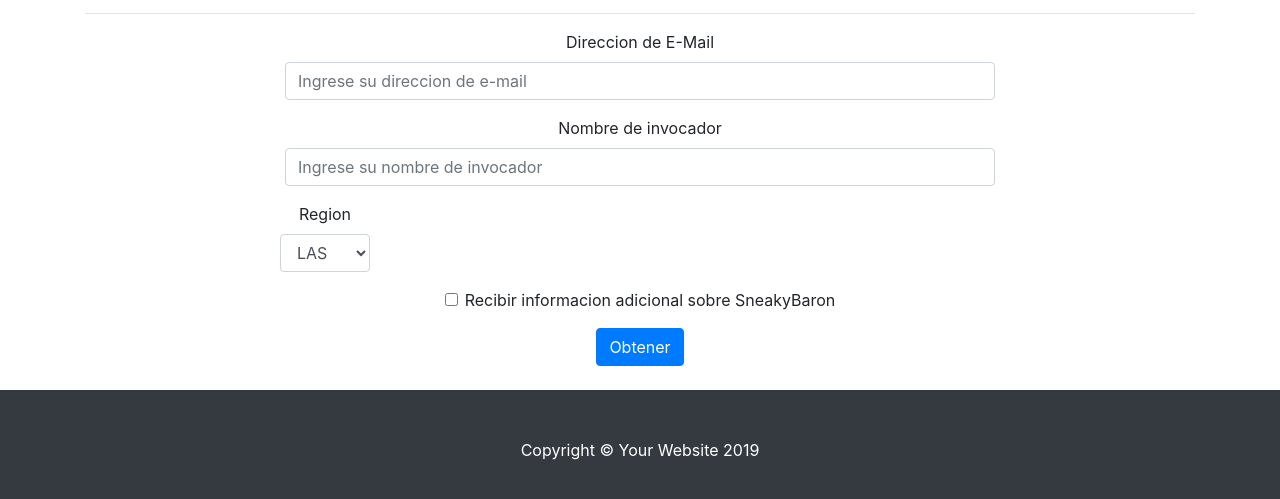
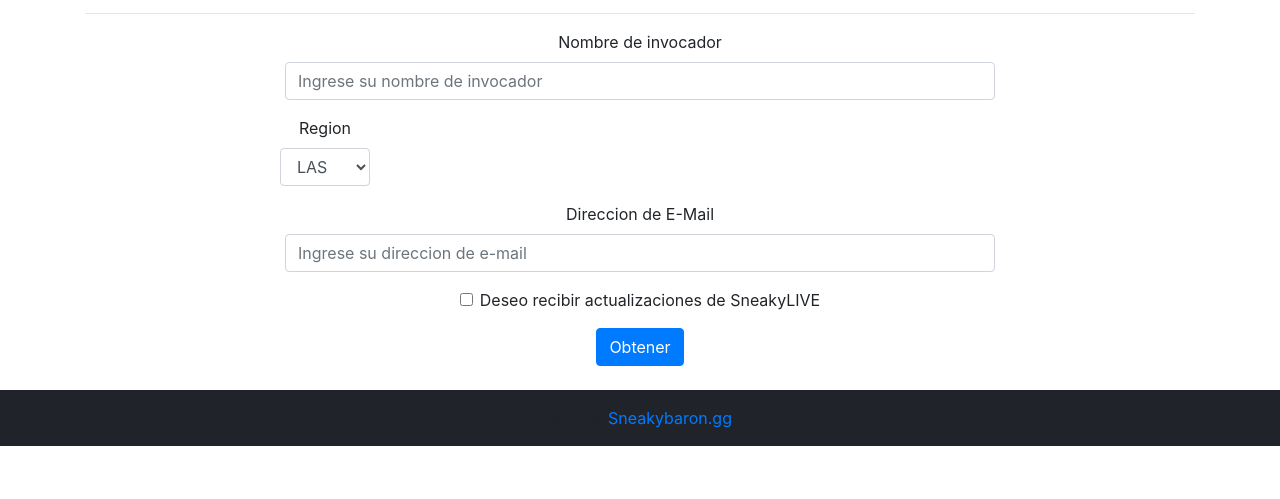
Before and after one commit to sneakybarongg/lol-stream-widget, a website: page index.html in a window 1280 px wide. Shown: the part 575-1074 px from the top of the page. After the commit the page ends 1021 px from the top, so only its background shows below. Drawn offline with Linux system fonts and the light colour scheme.

Commit message:
Form model ready

```diff
--- a/index.html
+++ b/index.html
@@ -1,34 +1,21 @@
 <!DOCTYPE html>
 <html lang="en">
-
 <head>
-
   <meta charset="utf-8">
   <meta name="viewport" content="width=device-width, initial-scale=1, shrink-to-fit=no">
   <meta name="description" content="">
   <meta name="author" content="">
-
   <title>Sneaky Live - Poderoso complemento para streamers</title>
-
-  <!-- Bootstrap core CSS -->
   <link href="vendor/bootstrap/css/bootstrap.min.css" rel="stylesheet">
-
-  <!-- Custom styles for this template -->
   <link href="css/business-frontpage.css" rel="stylesheet">
-
 </head>
-
 <body>
-
-  <!-- Navigation -->
   <nav class="navbar bg-dark-new navbar-expand-lg text-light">
     <div class="container">
       <h1 class="logo js-scroll-trigger"> Sneaky<b class="text-blue-new">LIVE</b></h1>
       <div>Powered by <a href="https://www.sneakybaron.gg"><img src="./assets/logo_letras.png" width="200" class="" alt="Sb logo leters"/></a></div>
     </div>
   </nav>
-
-  <!-- Header -->
   <header class="bg-light py-5 mb-5 bg-rift">
     <div class="container h-100">
       <div class="row h-100 align-items-center">
@@ -42,27 +29,20 @@
       </div>
     </div>
   </header>
-
-  <!-- Page Content -->
   <div class="container">
-
     <div class="mb-4 text-center">
         <h1 class="display-4">Obten tu widget para tu stream</h2>
         <hr>
-        <form class="col col-lg-8 offset-lg-2" action="" method="post">
-          <div class="form-group">
-            <label for="exampleInputEmail1">Direccion de E-Mail</label>
-            <input type="email" class="form-control" id="exampleInputEmail1" placeholder="Ingrese su direccion de e-mail">
-          </div>
+        <form class="col col-lg-8 offset-lg-2" action="https://api.sneakybaron.gg/api/new-widget/" method="post">
           <div class="form-group">
             <label for="summonerName">Nombre de invocador</label>
-            <input type="text" class="form-control" id="summonerName" placeholder="Ingrese su nombre de invocador">
+            <input type="text" name="summoner-name" class="form-control" id="summonerName" placeholder="Ingrese su nombre de invocador">
           </div>
           <div class="form-row">
             <div class="form-col">
               <div class="form-group">
                 <label for="regionControl">Region</label>
-                <select class="form-control" id="regionControl">
+                <select class="form-control" id="regionControl" name="region">
                   <option>LAS</option>
                   <option>LAN</option>
                   <option>NA</option>
@@ -79,30 +59,24 @@
               </div>
             </div>
           </div>
+          <div class="form-group">
+            <label for="emailInput">Direccion de E-Mail</label>
+            <input type="email" name="email" class="form-control" id="emailInput" placeholder="Ingrese su direccion de e-mail">
+          </div>
           <div class="form-group form-check">
-            <input type="checkbox" class="form-check-input" id="infoCheck">
-            <label class="form-check-label" for="infoCheck">Recibir informacion adicional sobre SneakyBaron</label>
+            <input type="checkbox" name="receive-info" class="form-check-input" id="infoCheck">
+            <label class="form-check-label" for="infoCheck">Deseo recibir actualizaciones de SneakyLIVE</label>
           </div>
           <button type="submit" class="btn btn-primary">Obtener</button>
         </form>
       </div>
     </div>
-
-      </div>
-  <!-- /.container -->
-
-  <!-- Footer -->
-  <footer class="py-5 bg-dark">
-    <div class="container">
-      <p class="m-0 text-center text-white">Copyright &copy; Your Website 2019</p>
+  <footer class="page-footer font-small blue">
+    <div class="bg-dark-new footer-copyright-white text-center py-3">© 2019
+      <a href="https://www.sneakybaron.gg"> Sneakybaron.gg </a>
     </div>
-    <!-- /.container -->
   </footer>
-
-  <!-- Bootstrap core JavaScript -->
   <script src="vendor/jquery/jquery.min.js"></script>
   <script src="vendor/bootstrap/js/bootstrap.bundle.min.js"></script>
-
 </body>
-
 </html>
```
